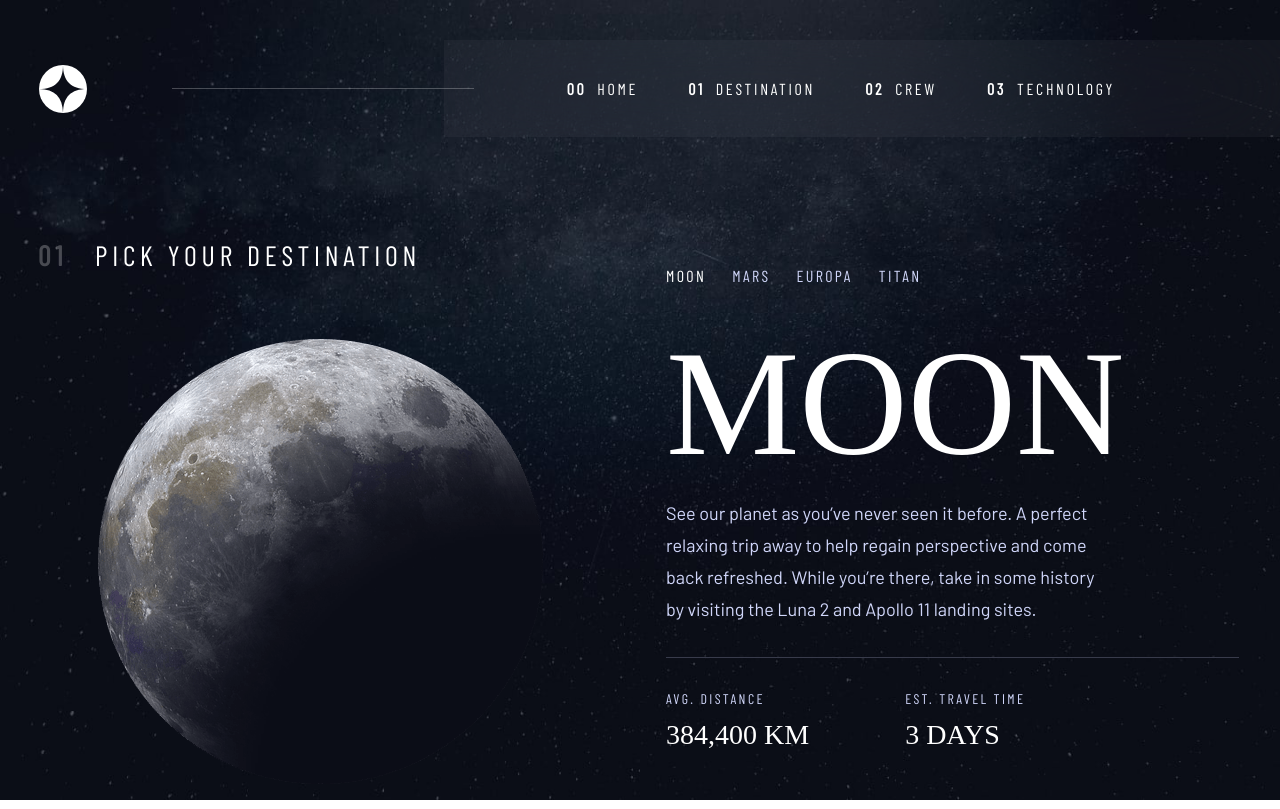
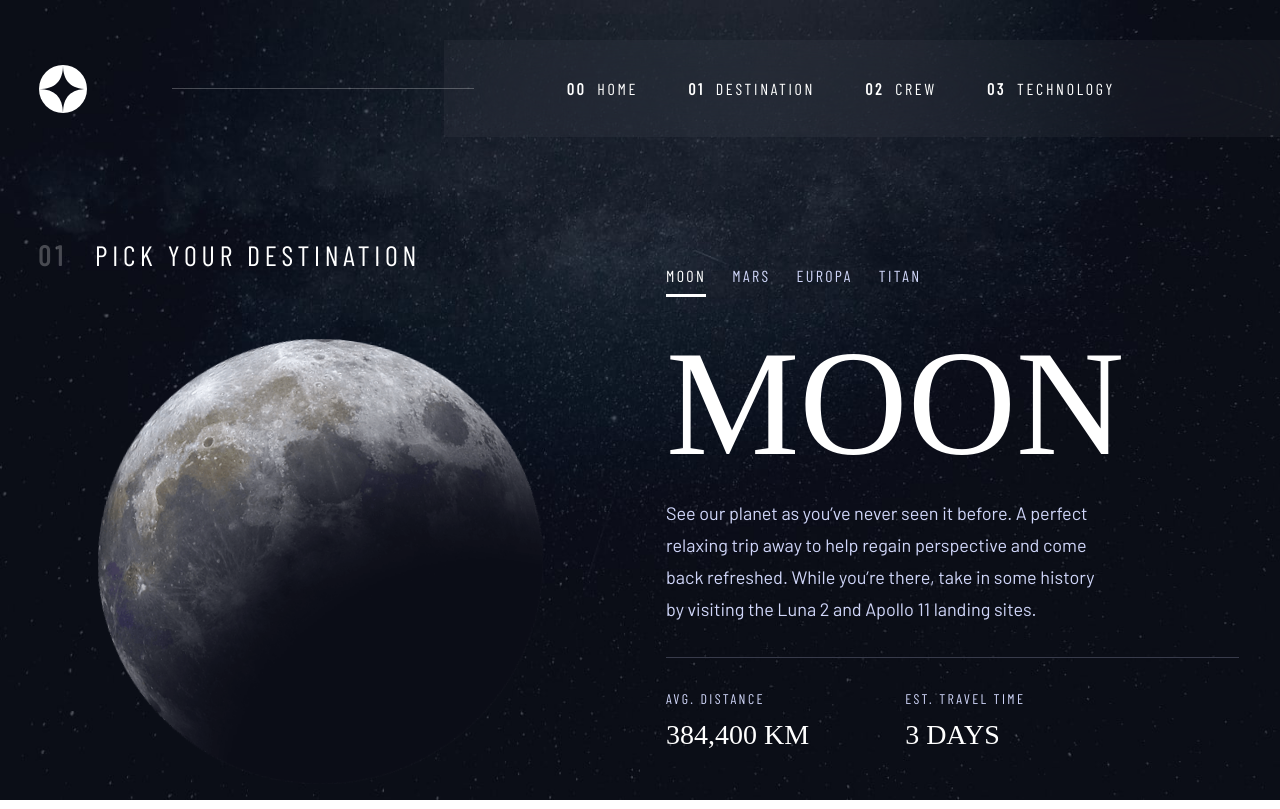
Before and after one commit to YerikAH/space-tourism-frontend-mentor, a React (Vite) app: page / in a window 1280 px wide. Built offline with nearby package versions, Linux system fonts and the light colour scheme; a web font is replaced by a local one.

Commit message:
animations and hover

```diff
--- a/src/interface/props.ts
+++ b/src/interface/props.ts
@@ -1,6 +1,9 @@
-import { MenuDestination } from "./interface";
+import { DataDestination, MenuDestination } from "./interface";
 
 export interface DestinationNavProps {
   options: MenuDestination[];
   handleClick: (e: React.MouseEvent<HTMLButtonElement, MouseEvent>) => void;
 }
+export interface DestinationDataProps {
+  data: DataDestination;
+}
--- a/src/styles/destination_style.ts
+++ b/src/styles/destination_style.ts
@@ -118,6 +118,7 @@ export const ImageRespon = styled.div`
   width: 10.625rem;
   height: 10.625rem;
   margin-top: 2rem;
+  overflow: hidden;
   @media (min-width: 720px) {
     width: 18.75rem;
     height: 18.75rem;
@@ -132,6 +133,15 @@ export const ImageRespon = styled.div`
 export const ImagePlanet = styled.img`
   width: 100%;
   height: auto;
+  animation: planet 250s linear 0s infinite;
+  @keyframes planet {
+    from {
+      transform: rotate(0deg);
+    }
+    to {
+      transform: rotate(360deg);
+    }
+  }
 `;
 
 export const TextBodyOne = styled.p`
@@ -168,9 +178,30 @@ export const NavigationOptions = styled.button`
     props.className === "true" ? "var(--white)" : "var(--purple-light)"};
   background-color: transparent;
   text-transform: uppercase;
+  position: relative;
+
+  &::after {
+    content: "";
+    width: 100%;
+    height: 3px;
+    transform: ${(props) =>
+      props.className === "true" ? "scale(1)" : "scaleX(0)"};
+    background-color: ${(props) =>
+      props.className === "true" ? "var(--white)" : "var(--purple-light)"};
+    bottom: -8px;
+    transition: 0.3s;
+    position: absolute;
+    left: 0;
+  }
+  &:hover::after {
+    transform: scale(1);
+  }
   @media (min-width: 720px) {
     font-size: 1rem;
     line-height: 1.188rem;
+    &::after {
+      bottom: -12px;
+    }
   }
 `;
 
```
